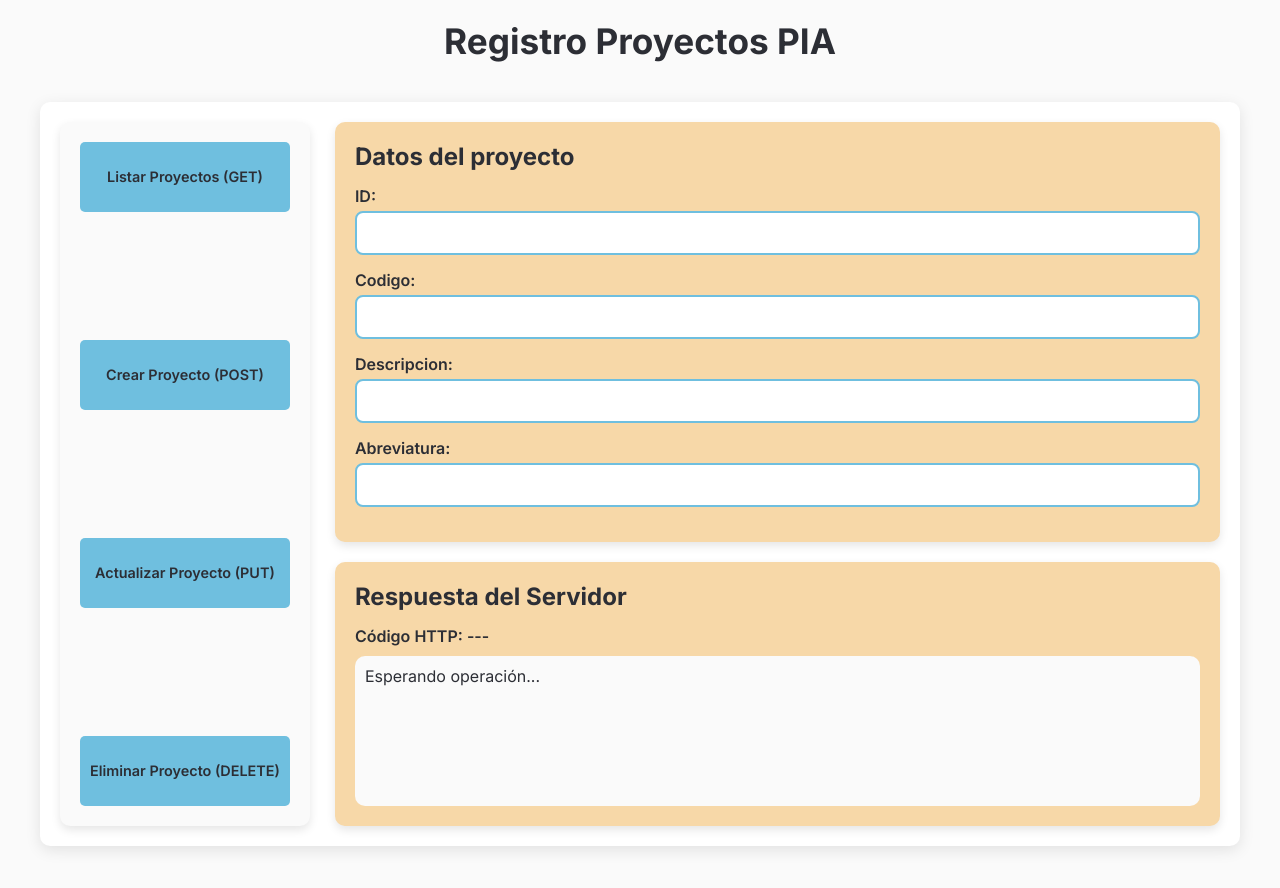
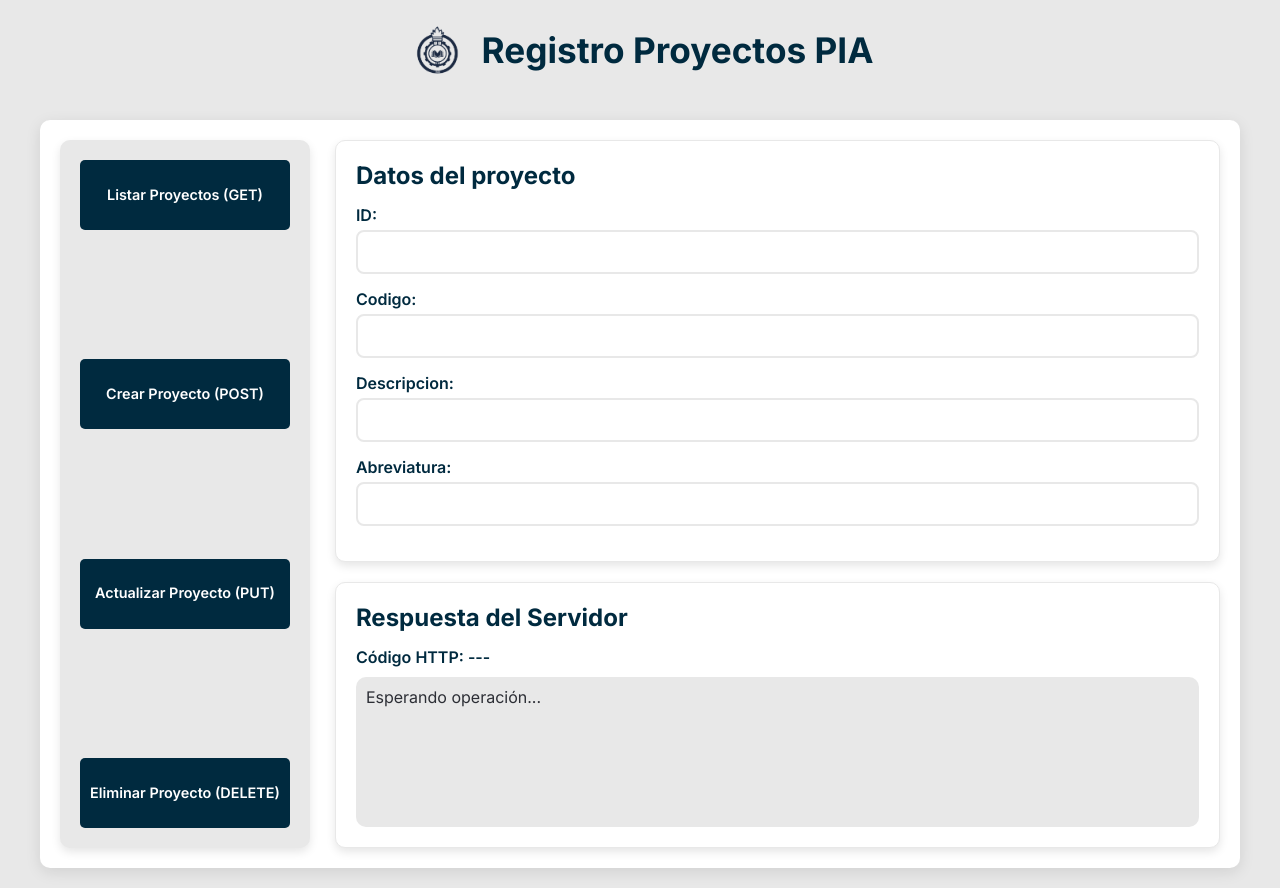
Before and after one commit to AndresFGutierrez/Desarrollo-WEB-IUPB, a website: page TIA-3/DesarrolloWeb-APIRESTFUL-NODE/client/index.html in a window 1280 px wide. Before the commit the page ends 866 px from the top, so only its background shows below. Drawn offline with Linux system fonts and the light colour scheme.

Commit message:
colores y diseño

```diff
--- a/TIA-3/DesarrolloWeb-APIRESTFUL-NODE/client/css/style.css
+++ b/TIA-3/DesarrolloWeb-APIRESTFUL-NODE/client/css/style.css
@@ -1,9 +1,10 @@
 @import url('https://fonts.googleapis.com/css2?family=Inter:wght@300;400;600;700&display=swap');
 
 :root {
-    --primary: #6fbfdf;
-    --secondary: #f7d8a8;
-    --accent: #c084fc;
+    --primary: #002a3f; /* Pantone 7463EC */
+    --secondary: #e8e8e8; /* Pantone 179-2C */
+    --accent: #00b2c1; /* Pantone 320C */
+    --highlight: #ffdc2f; /* Pantone 115C */
     --dark: #2c2e35;
     --light: #fafafa;
     --success: #81c995;
@@ -19,7 +20,7 @@
 }
 
 body {
-    background-color: var(--light);
+    background-color: var(--secondary);
     color: var(--dark);
     display: flex;
     justify-content: center;
@@ -37,16 +38,29 @@ body {
     gap: 20px;
 }
 
+.header-container {
+    display: flex;
+    align-items: center;
+    gap: 15px;
+    margin-bottom: 20px;
+}
+
+.logo {
+    height: 60px;
+    width: auto;
+}
+
 h1 {
-    color: var(--dark);
+    color: var(--primary);
     text-align: center;
-    margin-bottom: 20px;
+    margin-bottom: 0;
     font-size: clamp(1.5rem, 4vw, 2.2rem);
 }
 
 h2 {
     font-size: clamp(1.2rem, 3vw, 1.5rem);
     margin-bottom: 15px;
+    color: var(--primary);
 }
 
 .panel-principal {
@@ -66,7 +80,7 @@ h2 {
     grid-template-columns: repeat(auto-fit, minmax(160px, 1fr));
     gap: 12px;
     width: 100%;
-    background-color: var(--light);
+    background-color: var(--secondary);
     padding: 15px;
     border-radius: 10px;
     box-shadow: 0 4px 10px rgba(0, 0, 0, 0.1);
@@ -81,7 +95,7 @@ h2 {
 
 button {
     background-color: var(--primary);
-    color: var(--dark);
+    color: white;
     border: none;
     padding: 10px 8px;
     border-radius: 5px;
@@ -101,15 +115,21 @@ button {
 
 button:hover {
     background-color: var(--accent);
-    color: white;
+    transform: translateY(-2px);
+    box-shadow: 0 4px 8px rgba(0, 0, 0, 0.15);
+}
+
+button:active {
+    transform: translateY(0);
 }
 
 .formulario,
 .respuesta-servidor {
-    background-color: var(--secondary);
+    background-color: white;
     padding: 15px;
     border-radius: 10px;
     box-shadow: 0 4px 10px rgba(0, 0, 0, 0.1);
+    border: 1px solid var(--secondary);
 }
 
 .form-group {
@@ -121,13 +141,13 @@ button:hover {
 
 label {
     font-weight: 600;
-    color: var(--dark);
+    color: var(--primary);
     font-size: clamp(0.9rem, 2vw, 1rem);
 }
 
 input {
     padding: 10px;
-    border: 2px solid var(--primary);
+    border: 2px solid var(--secondary);
     border-radius: 8px;
     font-size: clamp(0.9rem, 2vw, 1rem);
     outline: none;
@@ -138,11 +158,11 @@ input {
 
 input:focus {
     border-color: var(--accent);
-    box-shadow: 0 0 8px rgba(192, 132, 252, 0.5);
+    box-shadow: 0 0 8px rgba(0, 178, 193, 0.3);
 }
 
 #response-message {
-    background-color: var(--light);
+    background-color: var(--secondary);
     border-radius: 10px;
     min-height: 150px;
     padding: 10px;
@@ -154,6 +174,7 @@ input:focus {
     margin-bottom: 10px;
     font-weight: 600;
     font-size: clamp(0.9rem, 2vw, 1rem);
+    color: var(--primary);
 }
 
 @media (min-width: 768px) {
@@ -192,4 +213,9 @@ input:focus {
     .opciones {
         grid-template-columns: 1fr;
     }
+
+    .header-container {
+        flex-direction: column;
+        text-align: center;
+    }
 }
--- a/TIA-3/DesarrolloWeb-APIRESTFUL-NODE/client/index.html
+++ b/TIA-3/DesarrolloWeb-APIRESTFUL-NODE/client/index.html
@@ -8,7 +8,10 @@
   </head>
   <body>
     <div class="container">
-      <h1>Registro Proyectos PIA</h1>
+      <div class="header-container">
+        <img src="./img/Logo.png" alt="Logo de la Institución" class="logo" />
+        <h1>Registro Proyectos PIA</h1>
+      </div>
       <section class="panel-principal">
         <aside class="opciones">
           <button id="btn-listar">Listar Proyectos (GET)</button>
```
Also changed, not shown: TIA-3/DesarrolloWeb-APIRESTFUL-NODE/client/img/Logo.png (added).
